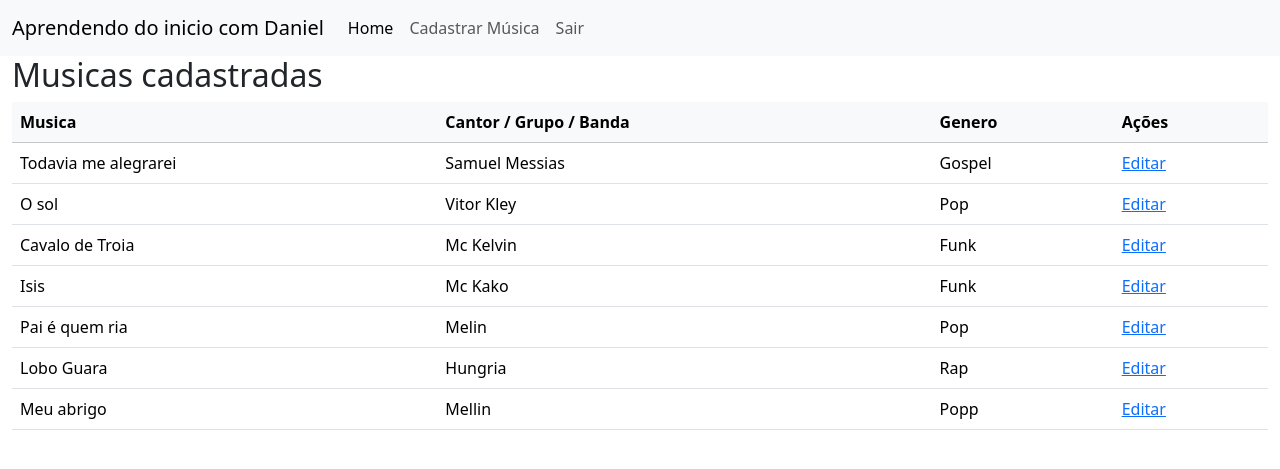
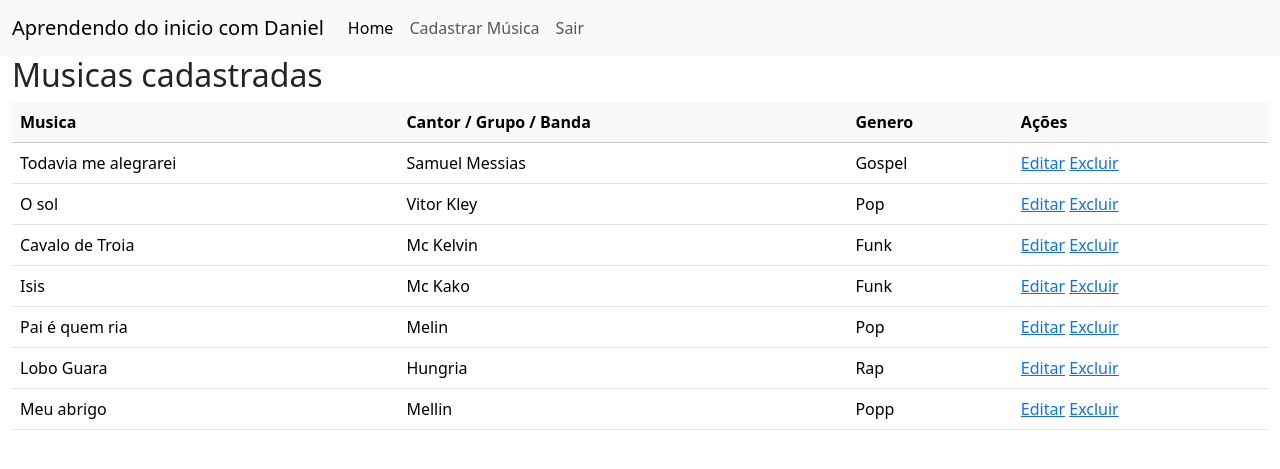
Before and after one commit to fafreir/projeto_musica_flask, a Flask app: page / in a window 1280 px wide. Shown: the top 469 px of the page. Run offline with Flask 3, Linux system fonts and the light colour scheme; the visitor is signed in with stand-in values (Sample User, id 1); data comes from the database, SQL or seed files in the repository; parts of the project's set-up code (start-up, migrations or seed data) failed here and were passed over; some libraries are stand-ins or nearby versions.

Commit message:
Adicionado Excluir

```diff
--- a/templates/lista_musicas.html
+++ b/templates/lista_musicas.html
@@ -17,7 +17,11 @@
                 <td> {{ music.nome_musica}}</td>
                 <td> {{ music.cantor_banda}} </td>
                 <td>{{ music.genero_musica }} </td>
-                <td><a href="{{ url_for('editar', id= music.id_musica)}}">Editar</td>
+                <td>
+                    <a href="{{ url_for('editar', id= music.id_musica)}}">Editar</a>
+                    <a href="{{ url_for('excluir', id = music.id_musica)}}"> Excluir </a>
+
+                </td>
             </tr>
             {% endfor %}
         </tbody>
```
